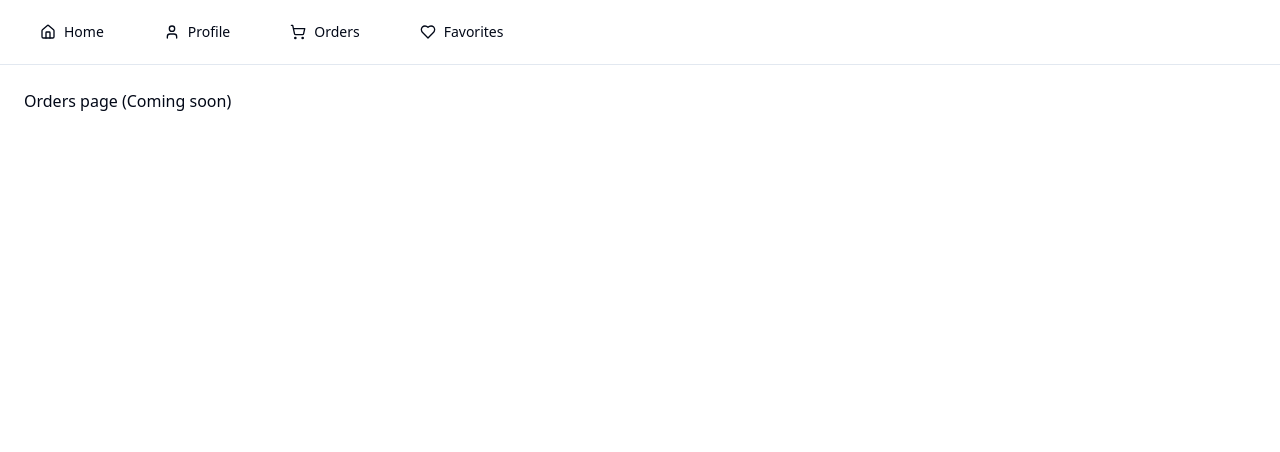
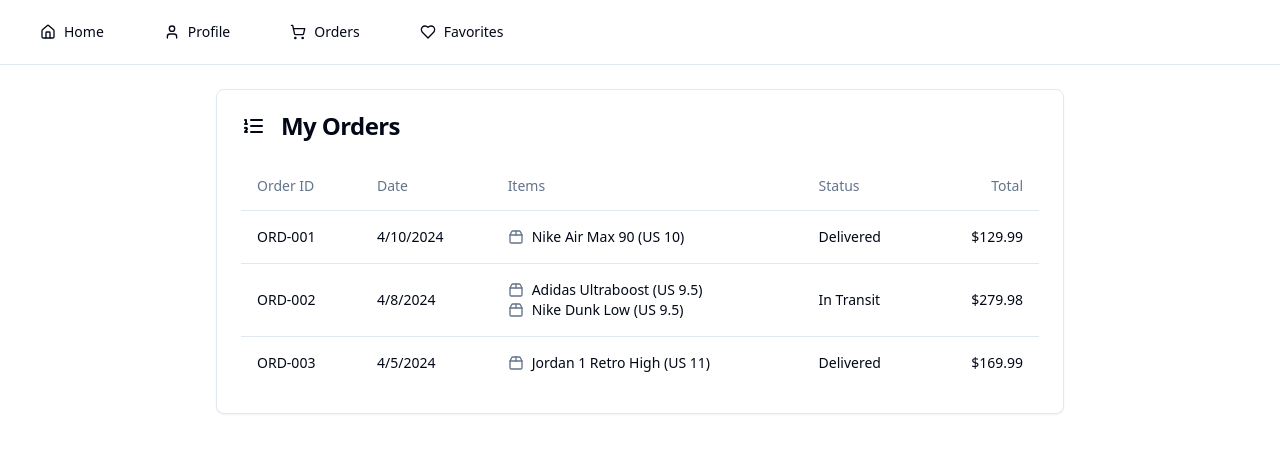
Before and after one commit to Rakesh0132/Sneaker_Release_Tracker, a React (Vite) app: page /orders in a window 1280 px wide. Shown: the top 452 px of the page. Built offline with nearby package versions, Linux system fonts and the light colour scheme.

Commit message:
Add orders page
Implement the orders page.

```diff
--- a/src/App.tsx
+++ b/src/App.tsx
@@ -8,6 +8,7 @@ import Index from "./pages/Index"
 import NotFound from "./pages/NotFound"
 import SneakerDetails from "./pages/SneakerDetails"
 import Profile from "./pages/Profile"
+import Orders from "./pages/Orders"
 
 // Create a new QueryClient instance
 const queryClient = new QueryClient()
@@ -22,7 +23,7 @@ const App = () => (
         <Route path="/" element={<Index />} />
         <Route path="/sneaker/:id" element={<SneakerDetails />} />
         <Route path="/profile" element={<Profile />} />
-        <Route path="/orders" element={<div className="p-6">Orders page (Coming soon)</div>} />
+        <Route path="/orders" element={<Orders />} />
         <Route path="/favorites" element={<div className="p-6">Favorites page (Coming soon)</div>} />
         <Route path="*" element={<NotFound />} />
       </Routes>
--- /dev/null
+++ b/src/pages/Orders.tsx
@@ -0,0 +1,89 @@
+
+import { ListOrdered, Package2 } from "lucide-react"
+import { Card, CardContent, CardHeader, CardTitle } from "@/components/ui/card"
+import {
+  Table,
+  TableBody,
+  TableCell,
+  TableHead,
+  TableHeader,
+  TableRow,
+} from "@/components/ui/table"
+
+const Orders = () => {
+  // This would typically come from an API or context
+  const orders = [
+    {
+      id: "ORD-001",
+      date: "2024-04-10",
+      items: [
+        { name: "Nike Air Max 90", size: "US 10", price: 129.99 },
+      ],
+      status: "Delivered",
+      total: 129.99,
+    },
+    {
+      id: "ORD-002",
+      date: "2024-04-08",
+      items: [
+        { name: "Adidas Ultraboost", size: "US 9.5", price: 179.99 },
+        { name: "Nike Dunk Low", size: "US 9.5", price: 99.99 },
+      ],
+      status: "In Transit",
+      total: 279.98,
+    },
+    {
+      id: "ORD-003",
+      date: "2024-04-05",
+      items: [
+        { name: "Jordan 1 Retro High", size: "US 11", price: 169.99 },
+      ],
+      status: "Delivered",
+      total: 169.99,
+    },
+  ]
+
+  return (
+    <div className="container max-w-4xl mx-auto p-6">
+      <Card>
+        <CardHeader className="flex flex-row items-center space-y-0 gap-4">
+          <ListOrdered className="h-6 w-6" />
+          <CardTitle>My Orders</CardTitle>
+        </CardHeader>
+        <CardContent>
+          <Table>
+            <TableHeader>
+              <TableRow>
+                <TableHead>Order ID</TableHead>
+                <TableHead>Date</TableHead>
+                <TableHead>Items</TableHead>
+                <TableHead>Status</TableHead>
+                <TableHead className="text-right">Total</TableHead>
+              </TableRow>
+            </TableHeader>
+            <TableBody>
+              {orders.map((order) => (
+                <TableRow key={order.id}>
+                  <TableCell className="font-medium">{order.id}</TableCell>
+                  <TableCell>{new Date(order.date).toLocaleDateString()}</TableCell>
+                  <TableCell>
+                    {order.items.map((item, index) => (
+                      <div key={index} className="flex items-center gap-2">
+                        <Package2 className="h-4 w-4 text-muted-foreground" />
+                        {item.name} ({item.size})
+                      </div>
+                    ))}
+                  </TableCell>
+                  <TableCell>{order.status}</TableCell>
+                  <TableCell className="text-right">${order.total.toFixed(2)}</TableCell>
+                </TableRow>
+              ))}
+            </TableBody>
+          </Table>
+        </CardContent>
+      </Card>
+    </div>
+  )
+}
+
+export default Orders
```
